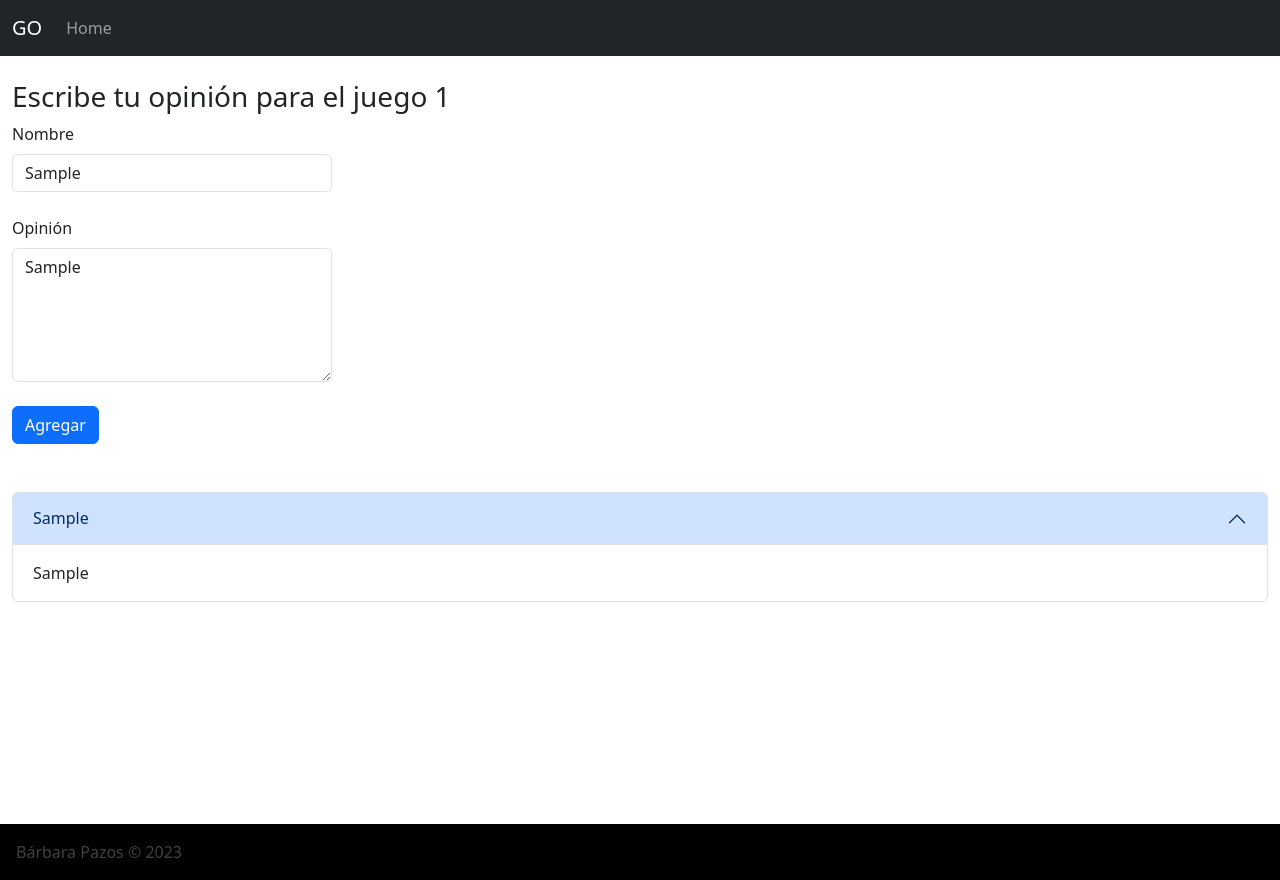
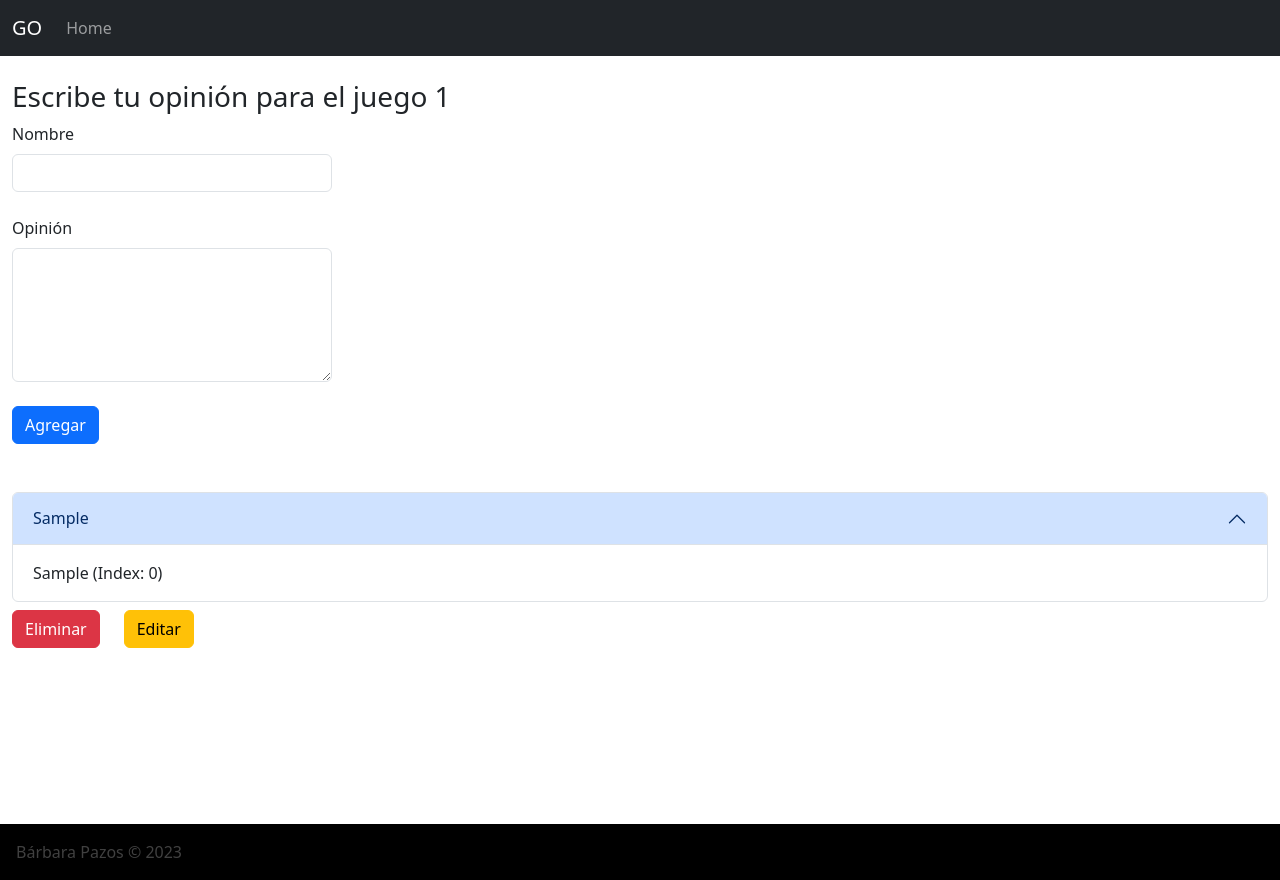
Before and after one commit to Dr0ckman/games-opinion, a Vue app: page /opiniones/1 in a window 1280 px wide. Both pictures are taken after typing "Sample", "Sample" into the empty fields and a click on the button "Agregar". Built offline with nearby package versions, Linux system fonts and the light colour scheme.

Commit message:
listaOpiniones ahora funciona correctamente
Se reworkea el botón de eliminar

```diff
--- a/src/components/opiniones/AcordeonOpinion.vue
+++ b/src/components/opiniones/AcordeonOpinion.vue
@@ -1,18 +1,21 @@
 <template>
+    <div class="mt-2">
         <div class="accordion" id="accordionExample">
             <div class="accordion-item">
                 <h2 class="accordion-header" id="headingOne">
-          <button class="accordion-button" type="button" data-bs-toggle="collapse" data-bs-target="#collapseOne" aria-expanded="true" aria-controls="collapseOne">
+                    <button class="accordion-button" type="button" data-bs-toggle="collapse" data-bs-target="#collapseOne"
+                        aria-expanded="true" aria-controls="collapseOne">
                         {{ title }}
                     </button>
                 </h2>
-        <div id="collapseOne" class="accordion-collapse collapse show" aria-labelledby="headingOne" data-bs-parent="#accordionExample">
+                <div id="collapseOne" class="accordion-collapse collapse show" aria-labelledby="headingOne"
+                    data-bs-parent="#accordionExample">
                     <div class="accordion-body">
                         {{ content }}
                     </div>
                 </div>
             </div>
-
+        </div>
     </div>
 </template>
 
@@ -21,7 +24,8 @@ export default {
     name: 'AcordeonOpinion',
     props: {
         title: String,
-        content: String
+        content: String,
+        index: Number
     }
 }
 </script>
--- a/src/components/opiniones/NuevaOpinion.vue
+++ b/src/components/opiniones/NuevaOpinion.vue
@@ -10,11 +10,22 @@
             <br>
             <input type="button" id="btn-agregar" class="btn btn-primary" value="Agregar" @click="agregarOpinion()">
         </form>
-        <div id="accordion-zone" class="mt-5" v-for="opinion in listaOpiniones"> <!-- Itera listaOpiniones e inserta componentes de forma dinámica -->
-            <AcordeonOpinion :title="opinion.title" :content="opinion.content"></AcordeonOpinion>
+        <!-- Itera listaOpiniones e inserta componentes de forma dinámica -->
+        <div id="accordion-zone" class="mt-5">
+            <div v-for="(opinion, index) in listaOpiniones">
+                <div>
+                    <AcordeonOpinion :title="opinion.title" :content="opinion.content + ' (Index: ' + String(index) + ')'"
+                        :index="index"></AcordeonOpinion>
+                    <div class="mt-2">
+                        <button class="btn btn-danger me-4" @click="eliminarOpinion(index)">Eliminar</button>
+                        <button class="btn btn-warning">Editar</button>
+                    </div>
+                </div>
+
+            </div>
         </div>
         <div class="mt-5">
-            <div class="alert alert-warning" role="alert" v-show="visible">
+            <div class="alert alert-warning" role="alert" v-show="!hideAlert">
                 <strong>No hay opiniones disponibles</strong>
             </div>
         </div>
@@ -33,7 +44,7 @@ export default {
     data() {
         return {
             listaOpiniones: [],
-            visible: true
+            hideAlert: false,
         }
 
     },
@@ -44,11 +55,26 @@ export default {
 
             if (opinionTitle !== '' && opinionContent !== '') {
                 this.listaOpiniones.push({ title: opinionTitle, content: opinionContent })
-                this.visible = false
             }
             else {
                 alert("Favor completar los campos requeridos")
             }
+
+            document.querySelector("#name").value = ''
+            document.querySelector("#opinion").value = ''
+        },
+        eliminarOpinion(index) {
+            this.listaOpiniones.splice(index, 1)
+            console.log(this.listaOpiniones)
+        }
+    },
+    beforeUpdate() {
+        console.log(this.listaOpiniones)
+        if (this.listaOpiniones.length !== 0) {
+            this.hideAlert = true
+        }
+        else {
+            this.hideAlert = false
         }
     }
 }
```
Lines whose indentation alone changed are shown as unchanged.
